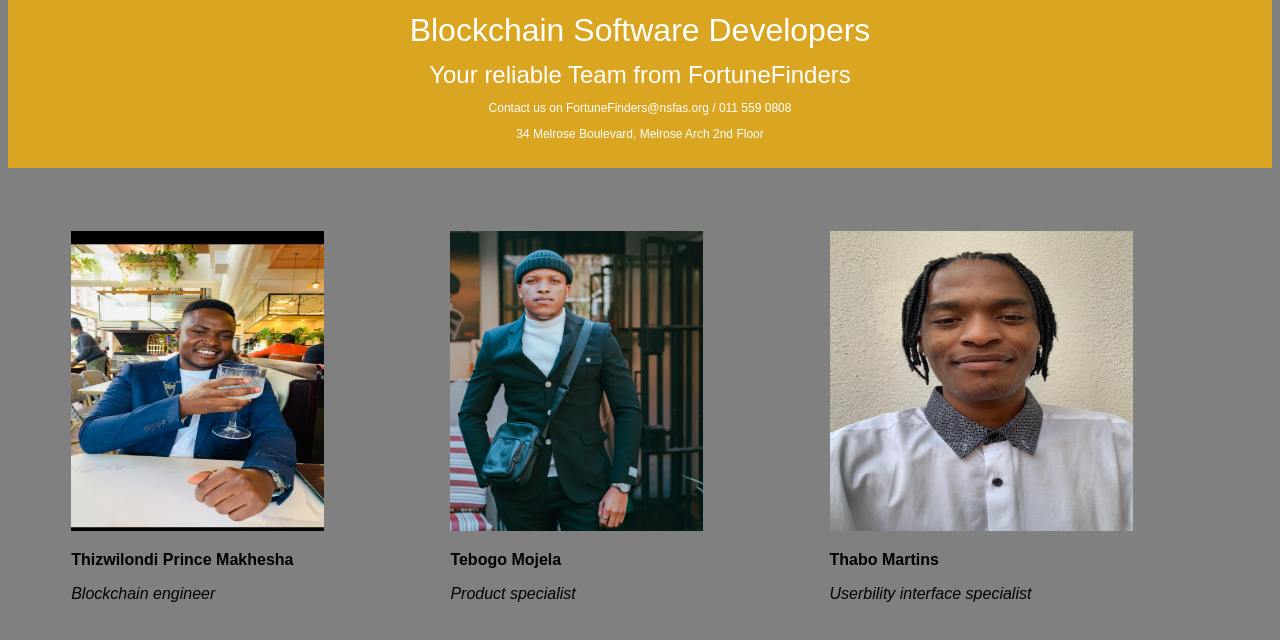
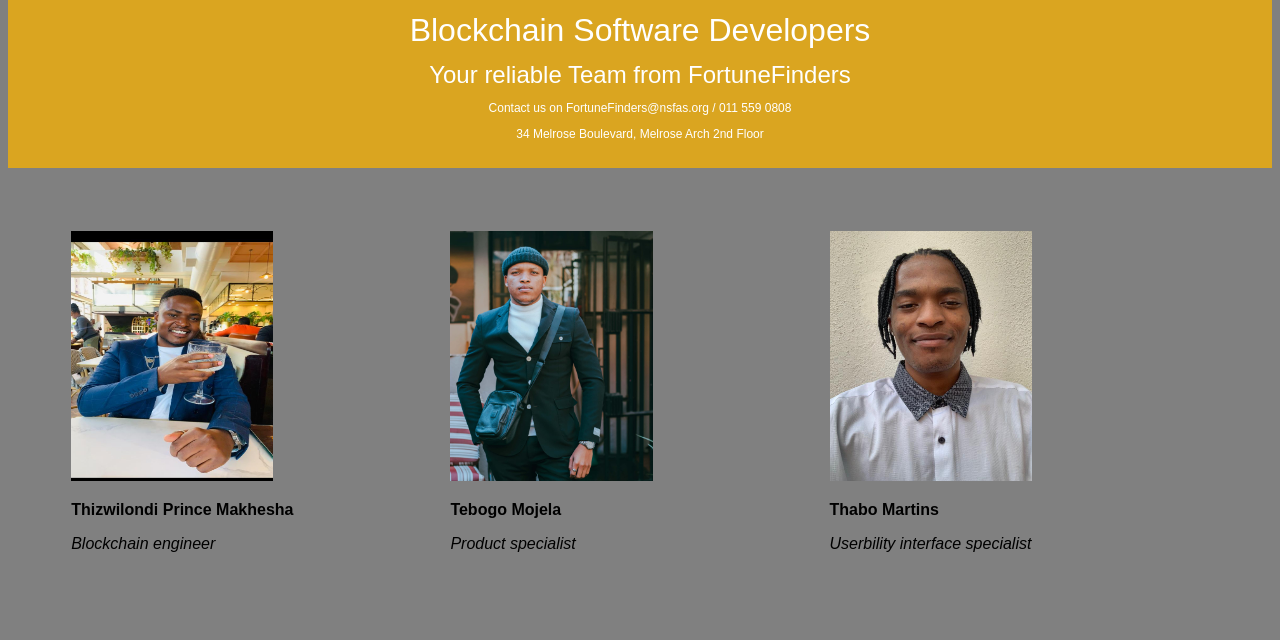
Before and after one commit to Whizcat/capstone, a plain HTML site: page index.html in a window 1280 px wide. Shown: the part 682-1322 px from the top of the page. Drawn offline with Linux system fonts and the light colour scheme.

Commit message:
third commit

```diff
--- a/index.html
+++ b/index.html
@@ -248,20 +248,20 @@ img {
 
   <div class="row">
     <div class="column">
-      <img src="img_chania.jpg" alt="Snow" style="width:100%;  height:300px;">
+      <img src="img_chania.jpg" alt="Snow" style="width:80%;  height:250px;">
       <b><p>Thizwilondi Prince Makhesha  </p></b>
        <em><p>Blockchain engineer</p>  </em>
 
     </div>
     <div class="column">
-      <img src="img_teb.jpg" alt="Forest" style="width:100%;  height:300px;" >
+      <img src="img_teb.jpg" alt="Forest" style="width:80%;  height:250px;" >
       <b><p>Tebogo Mojela
       </p></b>
 <p> <em>Product specialist</p></em>
 
     </div>
     <div class="column">
-      <img src="img_thabo.jpg" alt="Mountains" style="width:120%;   height: 300px;">
+      <img src="img_thabo.jpg" alt="Mountains" style="width:80%;   height: 250px;">
       <b><p>Thabo Martins </p></b>
       <p> <em>Userbility interface specialist</p></em>
     </div>
```
